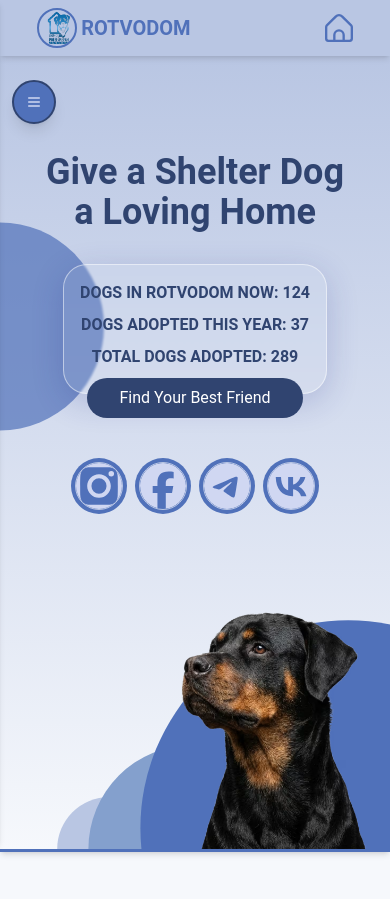
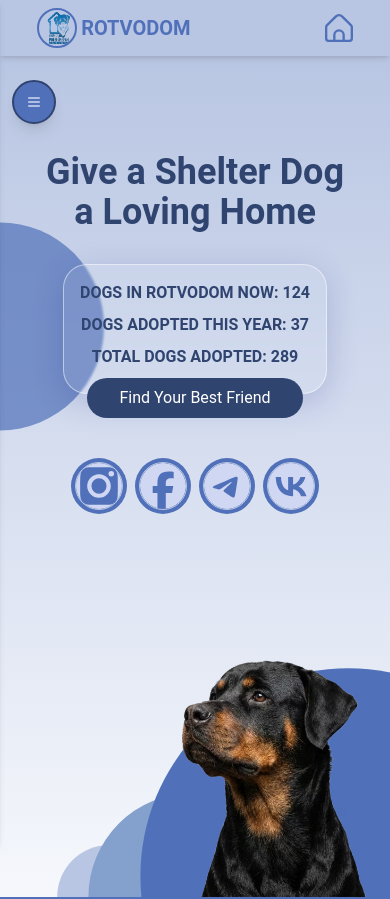
Before and after one commit to bavayra/dog-shelter, a React (Vite) app: page / in a window 390 px wide. Shown: the top 899 px of the page. Built offline with nearby package versions, Linux system fonts and the light colour scheme; a web font is replaced by a local one.

Commit message:
Fix mobile vh: use dynamic --vh for hero section

```diff
--- a/index.html
+++ b/index.html
@@ -24,6 +24,21 @@
   </head>
   <body>
     <div id="root"></div>
+    <script>
+      // Set a CSS variable that reflects the real viewport height on mobile
+      // Usage: height: calc(var(--vh, 1vh) * 100)
+      (function () {
+        function setVh() {
+          document.documentElement.style.setProperty(
+            '--vh',
+            `${window.innerHeight * 0.01}px`
+          );
+        }
+        setVh();
+        window.addEventListener('resize', setVh);
+        window.addEventListener('orientationchange', setVh);
+      })();
+    </script>
     <script type="module" src="/src/main.tsx"></script>
   </body>
 </html>
--- a/src/App.tsx
+++ b/src/App.tsx
@@ -24,7 +24,7 @@ function App() {
         <main className="flex-1">
           <section
             id="hero"
-            className="from-primary-200 tablet-lg:min-h-[calc(100vh-10rem)] 6xl:min-h-[calc(100vh-5.5rem)] 5xl:min-h-[calc(100vh-6rem)] 4xl:min-h-[calc(100vh-5rem)] to-primary-50 border-primary-500 xs:min-h-[calc(100vh-3rem)] tablet-sm:min-h-[calc(100vh-6rem)] relative flex min-h-[calc(100vh-2rem)] flex-col overflow-hidden border-b-3 bg-linear-to-b px-4 pt-6 pb-6 shadow-md min-[425px]:min-h-[calc(100vh-5rem)] sm:min-h-[calc(100vh-4rem)] md:min-h-[calc(100vh-9rem)] md:p-10 lg:min-h-[calc(100vh-72px)] xl:h-[calc(100vh-10rem)]"
+            className="hero-vh from-primary-200 tablet-lg:min-h-[calc(100vh-10rem)] 6xl:min-h-[calc(100vh-5.5rem)] 5xl:min-h-[calc(100vh-6rem)] 4xl:min-h-[calc(100vh-5rem)] to-primary-50 border-primary-500 xs:min-h-[calc(100vh-3rem)] tablet-sm:min-h-[calc(100vh-6rem)] relative flex min-h-[calc(100vh-2rem)] flex-col overflow-hidden border-b-3 bg-linear-to-b px-4 pt-6 pb-6 shadow-md min-[425px]:min-h-[calc(100vh-5rem)] sm:min-h-[calc(100vh-4rem)] md:min-h-[calc(100vh-9rem)] md:p-10 lg:min-h-[calc(100vh-72px)] xl:h-[calc(100vh-10rem)]"
           >
             <h2 className="text-primary-700 xs:text-4xl mt-6xl-sm 6xl:mt-4 6xl:text-[7.5rem] xs:max-w-xs 5xl:mt-10 6xl:mb-0 5xl:mb-4 5xl:text-9xl 5xl:max-w-400 xs:mt-18 tablet-sm:px-4 tablet-sm:mt-20 tablet-sm:max-w-120 tablet-lg:pt-6 4xl:mt-6 relative z-10 mx-auto mt-10 w-full text-center text-3xl font-semibold sm:text-5xl md:mt-12 md:max-w-160 md:text-6xl lg:mt-0 xl:text-7xl 2xl:max-w-220 2xl:text-8xl">
               Give a Shelter Dog a Loving Home
--- a/src/styles/custom-breakpoints.css
+++ b/src/styles/custom-breakpoints.css
@@ -38,3 +38,17 @@
     transform: translateY(25%);
   }
 }
+
+/* Fix mobile Safari/Vh issues: use dynamic --vh variable set from JS */
+:root {
+  --vh: 1vh;
+}
+
+/* Apply dynamic viewport-based min-height to hero section.
+   The existing Tailwind classes use calc(100vh - ...); on iOS that
+   can produce wrong results because of the dynamic browser chrome.
+   Using var(--vh) aligns layout with the actual visible area. */
+#hero.hero-vh {
+  min-height: calc(var(--vh, 1vh) * 100);
+  padding-bottom: env(safe-area-inset-bottom);
+}
```
